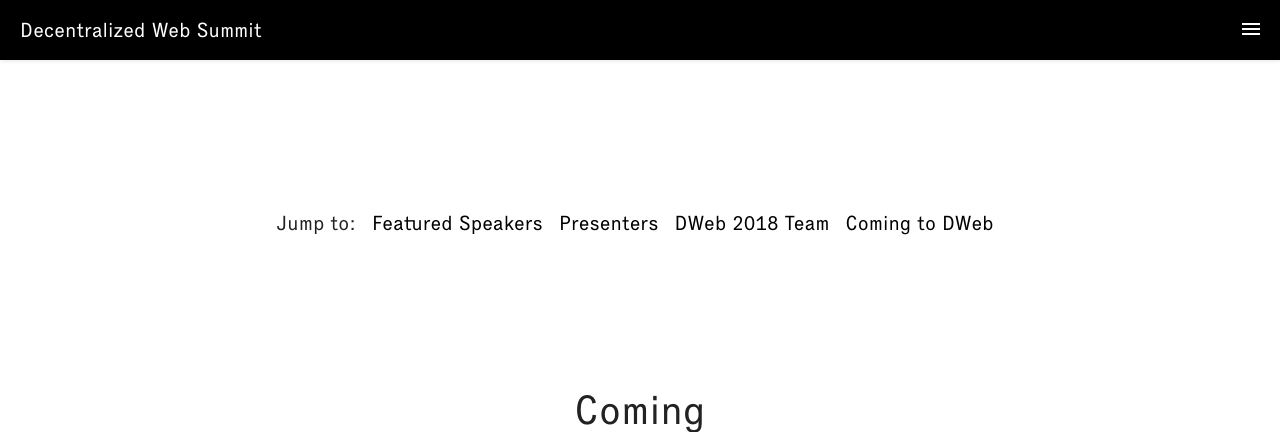
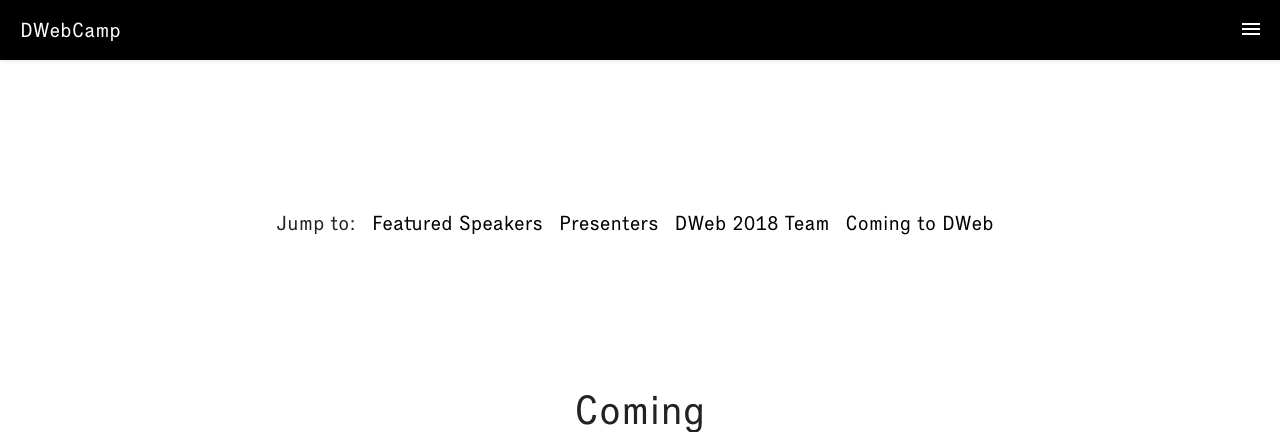
Before and after one commit to internetarchive/dwebsummit-site-2, a Python web app: template dwebsummit/dwebsummit_frontend/templates/dwebsummit/page-templates/people.html in a window 1280 px wide. Shown: the top 432 px of the page. Run offline with Jinja, Linux system fonts and the light colour scheme; the template is opened without the code that fills it, so the values that code supplies are empty; style sheets or scripts are compiled from the project's sources; some libraries are stand-ins or nearby versions.

Commit message:
Updates for dwebcamp. Disable the image feature (remove _d)

```diff
--- a/dwebsummit/dwebsummit_admin/models.py
+++ b/dwebsummit/dwebsummit_admin/models.py
@@ -161,7 +161,7 @@ class Page(models.Model):
 
     @property
     def grid_image_url(self):
-        return self.banner_image.grid_d.url
+        return self.banner_image.grid.url
 
     @property
     def person_list(self):
@@ -251,7 +251,7 @@ class Video(models.Model):
 
     @property
     def grid_image_url(self):
-        return self.thumbnail.grid_d.url
+        return self.thumbnail.grid.url
 
     @property
     def page_url_abs(self):
--- a/dwebsummit/dwebsummit_frontend/templates/dwebsummit/_header.html
+++ b/dwebsummit/dwebsummit_frontend/templates/dwebsummit/_header.html
@@ -13,10 +13,10 @@
 
 <header class="header">
   <a class="hide-mobile logo header-title" href="/">
-    Decentralized Web Summit
+    DWebCamp
   </a>
   <a class="hide-desktop logo header-title" href="/">
-    Decentralized Web Summit
+    DWebCamp
   </a>
   <input class="menu-btn" type="checkbox" id="menu-btn"  aria-label="Menu Button" />
   <label class="menu-icon" for="menu-btn">
--- a/dwebsummit/dwebsummit_frontend/templates/dwebsummit/layout.html
+++ b/dwebsummit/dwebsummit_frontend/templates/dwebsummit/layout.html
@@ -3,13 +3,13 @@
     <head>
         <meta charset="utf-8" />
         <meta http-equiv="x-ua-compatible" content="ie=edge" />
-        <title>Decentralized Web Summit 2018: Global Visions / Working Code</title>
-        <meta name="description" content="Decentralized Web Summit 2018: Global Visions / Working Code. We invite you to join us at the Decentralized Web Summit!" />
+        <title>DWebCamp</title>
+        <meta name="description" content="DWebCamp" />
         <meta name="viewport" content="width=device-width, initial-scale=1" />
         <meta property="og:image" content="https://www.decentralizedweb.net/static/img/fb2018-v2.png" />
         <meta property="og:url" content="https://www.decentralizedweb.net" />
-        <meta property="og:title" content="Decentralized Web Summit 2018: Global Visions / Working Code" />
-        <meta property="og:description" content="We invite you to join us at the Decentralized Web Summit!" />
+        <meta property="og:title" content="DWebCamp" />
+        <meta property="og:description" content="We invite you to join us at the DWebCamp!" />
         {% if object.page_url %}
           <link rel="canonical" href="https://www.decentralizedweb.net/{{object.page_url}}/">
         {% else %}
--- a/dwebsummit/dwebsummit_frontend/templates/dwebsummit/page-templates/home.html
+++ b/dwebsummit/dwebsummit_frontend/templates/dwebsummit/page-templates/home.html
@@ -10,10 +10,10 @@
     <div class="grid">
       <div class="unit whole">
         <h1>
-          Decentralized Web Summit 2018<br>
-          Global Visions / Working Code<br>
+          DWebCamp<br>
+          <!--Global Visions / Working Code<br>
           July 31 &ndash; August 2, 2018<br>
-          <a class="register-now" href="/videos">→ Videos from the Summit</a>
+          <a class="register-now" href="/videos">→ Videos from the Summit</a>-->
         </h1>
       </div>
     </div>
--- a/dwebsummit/dwebsummit_frontend/templates/dwebsummit/page-templates/people.html
+++ b/dwebsummit/dwebsummit_frontend/templates/dwebsummit/page-templates/people.html
@@ -11,7 +11,7 @@
     <h1>{{object.title}}</h1>
 
     {% if object.banner_image %}
-      <img class="banner-image render-pixel" src="{{object.banner_image.banner_d.url}}" />
+      <img class="banner-image render-pixel" src="{{object.banner_image.banner.url}}" />
     {% endif %}
   </section>
 
--- a/dwebsummit/dwebsummit_frontend/templates/dwebsummit/page-templates/text_page.html
+++ b/dwebsummit/dwebsummit_frontend/templates/dwebsummit/page-templates/text_page.html
@@ -10,7 +10,7 @@
     <h1>{{object.title}}</h1>
 
     {% if object.banner_image %}
-      <img class="banner-image render-pixel" src="{{object.banner_image.banner_d.url}}" />
+      <img class="banner-image render-pixel" src="{{object.banner_image.banner.url}}" />
     {% endif %}
 
     {% block before_body_text %}{% endblock %}
```
Also changed, not shown: README.md.
